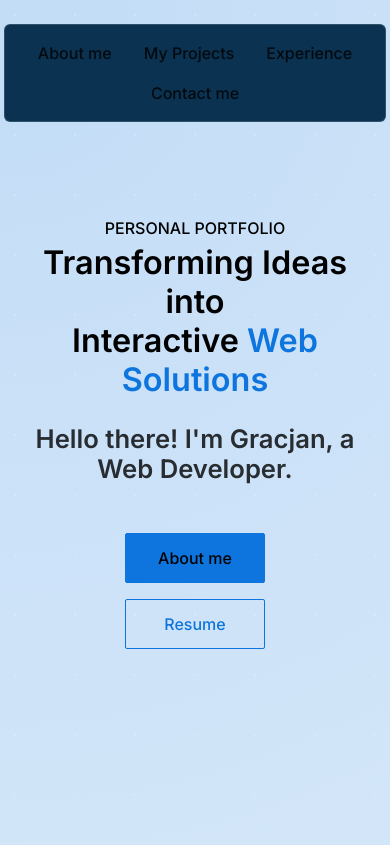
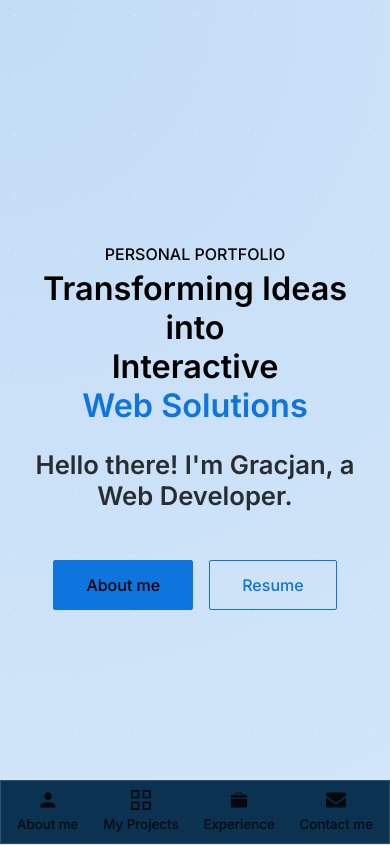
Before and after one commit to gradro/portfolio24, a Next.js app: page / in a window 390 px wide. Shown: the top 845 px of the page. Built offline with nearby package versions, Linux system fonts and the light colour scheme.

Commit message:
mobile nav bar

```diff
--- a/app/globals.css
+++ b/app/globals.css
@@ -17,6 +17,7 @@
 body {
   color: var(--color);
   position: relative;
+  @apply pb-16 md:pb-0
 }
 body:before {
   background-image: radial-gradient(circle farthest-side at var(--posX, 100px) var(--posY, 100px), var(--color-primary) 0, transparent 80%);
--- a/app/page.tsx
+++ b/app/page.tsx
@@ -1,4 +1,5 @@
 import GradientMouseFollow from "@/components/GradientMouseFollow";
+import MobileNavBar from "@/components/MobileNavBar";
 import Socials from "@/components/Socials";
 import About from "@/sections/About";
 import Contact from "@/sections/Contact";
@@ -23,7 +24,7 @@ export default function Page() {
 
       {/* Social buttons */}
       <Socials/>
-
+      <MobileNavBar/>
     </>
   );
 }
--- a/components/Header.tsx
+++ b/components/Header.tsx
@@ -29,11 +29,11 @@ const Header = () => {
             initial="hidden"
             animate={hidden ? "hidden" : "visible"}
             transition={{ duration: 0.5, ease: "easeInOut" }}
-            className="fixed left-1 top-6 right-1 z-20 flex justify-center"
+            className="hidden md:flex fixed left-1 top-6 right-1 z-20 justify-center"
         >
             <nav aria-label='Main Navigation' className='inline-block rounded-md p-4 bg-primary-300 border border-white-100'>
                 {navLinks &&
-                    <ul role="menu" className='inline-flex gap-4 flex-wrap justify-center'>
+                    <ul role="menu" className='gap-4 flex-wrap justify-center inline-flex'>
                         {navLinks.map((navItem, index) => (
                             <li role="presentation" key={index}>
                                 <Link className='p-2 hover:text-primary focus:text-primary font-extralight relative' role="menuitem" href={navItem.href}>
--- /dev/null
+++ b/components/MobileNavBar.tsx
@@ -0,0 +1,26 @@
+import { navLinks } from '@/constants'
+import Link from 'next/link'
+import React from 'react'
+
+const MobileNavBar = () => {
+  return (
+    <nav className='md:hidden fixed bottom-0 left-0 right-0 w-full h-16 bg-primary-300 border border-white-100'>
+        {navLinks &&
+            <ul role="menu" className='gap-4 px-4 flex-wrap flex justify-between h-full items-center'>
+                {navLinks.map((navItem, index) => (
+                    <li role="presentation" key={index} className=''>
+                        <Link className='[&>svg]:w-5 [&>svg]:h-5 font-medium opacity-80 flex flex-col items-center &>svg:' role="menuitem" href={navItem.href}>
+                                {navItem.icon}
+                                <span className="text-sm mt-1">
+                                    {navItem.label}
+                                </span>
+                            </Link>
+                        </li>
+                    ))}
+                </ul>
+        }
+    </nav>
+  )
+}
+
+export default MobileNavBar
--- a/constants/index.tsx
+++ b/constants/index.tsx
@@ -2,14 +2,17 @@ import { FaEnvelope, FaGithub, FaLinkedin } from "react-icons/fa";
 import { MdSchool } from "react-icons/md";
 import { IoCodeSlashOutline } from "react-icons/io5";
 import { FaHubspot } from "react-icons/fa6";
+import { IoMdPerson } from "react-icons/io";
+import { GrProjects } from "react-icons/gr";
+import { IoIosBriefcase } from "react-icons/io";
 
 
 // Navigation items
 export const navLinks = [
-    { label: "About me", href: "#about-me" },
-    { label: "My Projects", href: "#my-projects" },
-    { label: "Experience", href: "#experience" },
-    { label: "Contact me", href: "#contact" },
+    { label: "About me", href: "#about-me", icon: <IoMdPerson/>  },
+    { label: "My Projects", href: "#my-projects", icon: <GrProjects /> },
+    { label: "Experience", href: "#experience", icon: <IoIosBriefcase/> },
+    { label: "Contact me", href: "#contact", icon: <FaEnvelope /> },
 ]
 
 // Socials
--- a/sections/Home.tsx
+++ b/sections/Home.tsx
@@ -20,7 +20,7 @@ const Home = () => {
           animate={{ opacity: 1, y: 0 }}
           transition={{ delay: 0.1, duration: 0.8, ease:"easeInOut" }}
         >
-          Transforming Ideas into <br/>Interactive <span className="text-highlight">Web Solutions</span>
+          Transforming Ideas into <br/>Interactive <span className="text-highlight block md:inline-block">Web Solutions</span>
         </motion.h1>
 
 
@@ -43,7 +43,7 @@ const Home = () => {
           initial={{ opacity: 0, y: 8 }}
           animate={{ opacity: 1, y: 0 }}
           transition={{ delay: 0.3, duration: 0.8, ease:"easeInOut" }}
-          className="mt-6 flex gap-4 flex-col md:flex-row"
+          className="mt-6 flex gap-4"
         >
           <Button variant="primary" href="#about-me">About me</Button>
           <Button variant="outline" href="/assets/resume.pdf" download>Resume</Button>
```
